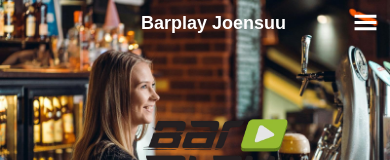
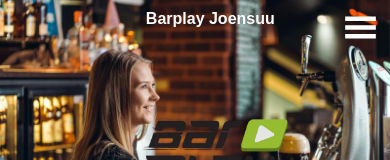
Before and after one commit to MarkusAP98/barplay02, a React (Create React App) app: page / in a window 390 px wide. Shown: the top 160 px of the page. Built offline with nearby package versions, Linux system fonts and the light colour scheme.

Commit message:
change navbar bg-c to 2.5rem

```diff
--- a/src/components/Navbar/Navbar.css
+++ b/src/components/Navbar/Navbar.css
@@ -4,7 +4,7 @@
   position: fixed;
   z-index: 2;
   color: white;
-  height: 3rem;
+  height: 2.5rem;
   padding: 10px;
   font-weight: 600;
   background-color: transparent;
@@ -236,9 +236,8 @@
 
 .smallscreen-header {
   position: absolute;
-  top: 25%;
   left: 45%;
-  font-size: 18px;
+  font-size: 16px;
   font-weight: 700;
   list-style: none;
   display: flex;
@@ -251,7 +250,7 @@
 .hamburger {
   position: absolute;
   right: 2rem;
-  font-size: 25px;
+  font-size: 35px;
   cursor: pointer;
 }
 
@@ -275,9 +274,6 @@
   .barplay__navbar-btn {
     display: none;
   }
-  .navbar {
-    height: 2rem;
-  }
 }
 
 @media screen and (max-width: 550px) {
```
